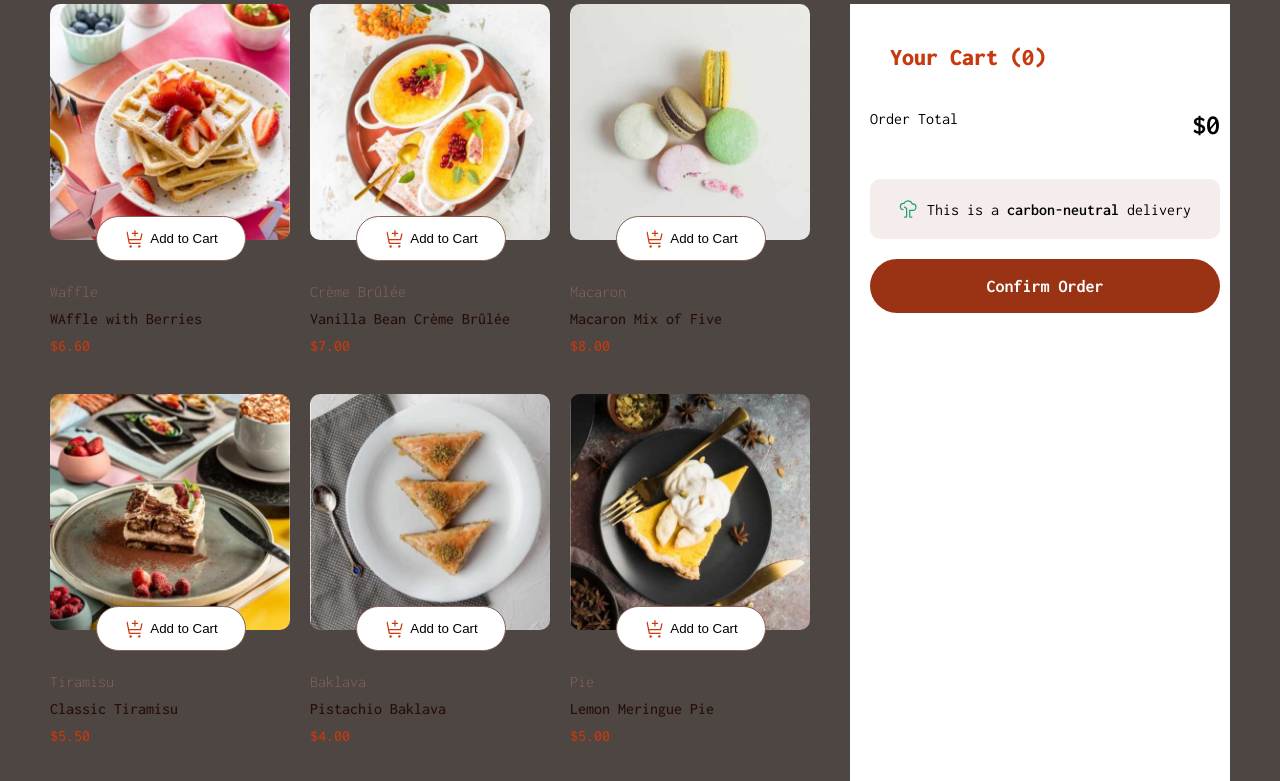
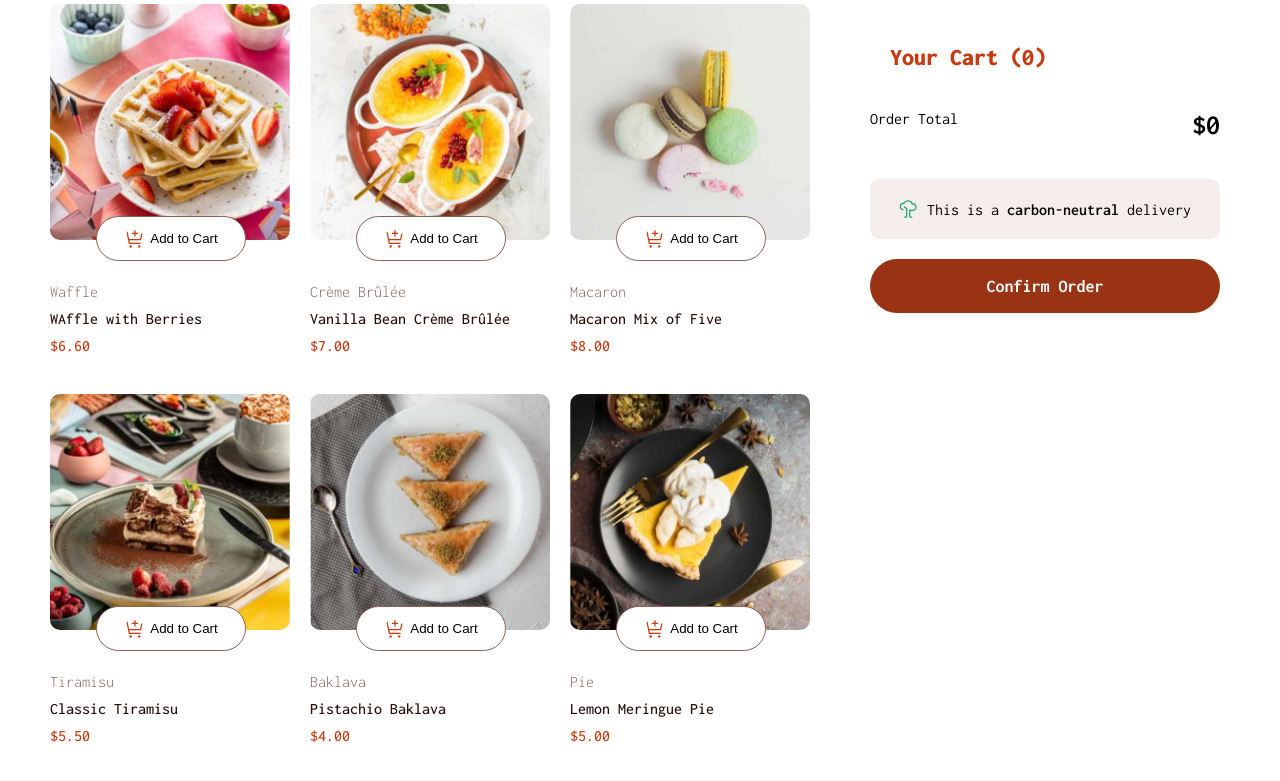
Before and after one commit to williammaciel0/cardapio-JS, a plain HTML site: page index.html in a window 1280 px wide. Shown: the part 99-880 px from the top of the page. Drawn offline with Linux system fonts and the light colour scheme.

Commit message:
Cor de fundo modificada

```diff
--- a/assets/styles/style.css
+++ b/assets/styles/style.css
@@ -1,6 +1,6 @@
 html {
     /* background-color: hsl(20, 50%, 98%); */
-    background-color: hsl(22, 8%, 28%);
+    background-color: hsl(0, 0%, 100%);
     max-width: 1440px;
     font-family: "Inconsolata", monospace;
 }
```
